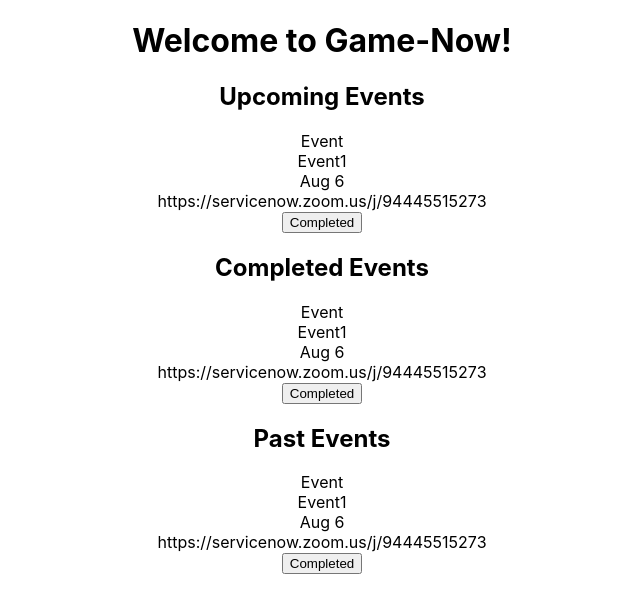
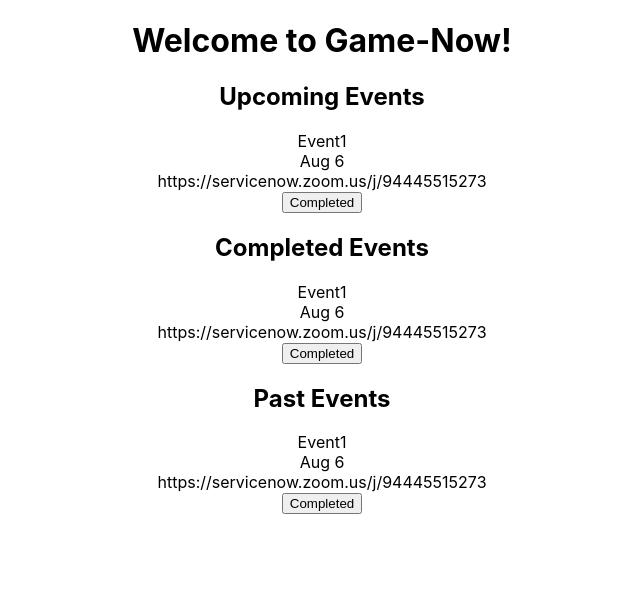
Before and after one commit to nikhilt99/ServiceNow-Intern-Hackathon, a React (Create React App) app: page / in a window 1280 px wide. Shown: the top 612 px of the page, without its empty margins (318-958 px from the left). Built offline with nearby package versions, Linux system fonts and the light colour scheme.

Commit message:
minor style refactoring

```diff
--- a/public/index.html
+++ b/public/index.html
@@ -24,7 +24,7 @@
       work correctly both with client-side routing and a non-root public URL.
       Learn how to configure a non-root public URL by running `npm run build`.
     -->
-    <title>React App</title>
+    <title>Game-NOW</title>
   </head>
   <body>
     <noscript>You need to enable JavaScript to run this app.</noscript>
--- a/src/components/Event.js
+++ b/src/components/Event.js
@@ -3,7 +3,6 @@ import React from 'react';
 const Event = (props) => {
     return (
         <div>
-        <div>Event</div>
         <div>{props.event.name}</div>
         <div>{props.event.date}</div>
         <div>{props.event.location}</div>
```
